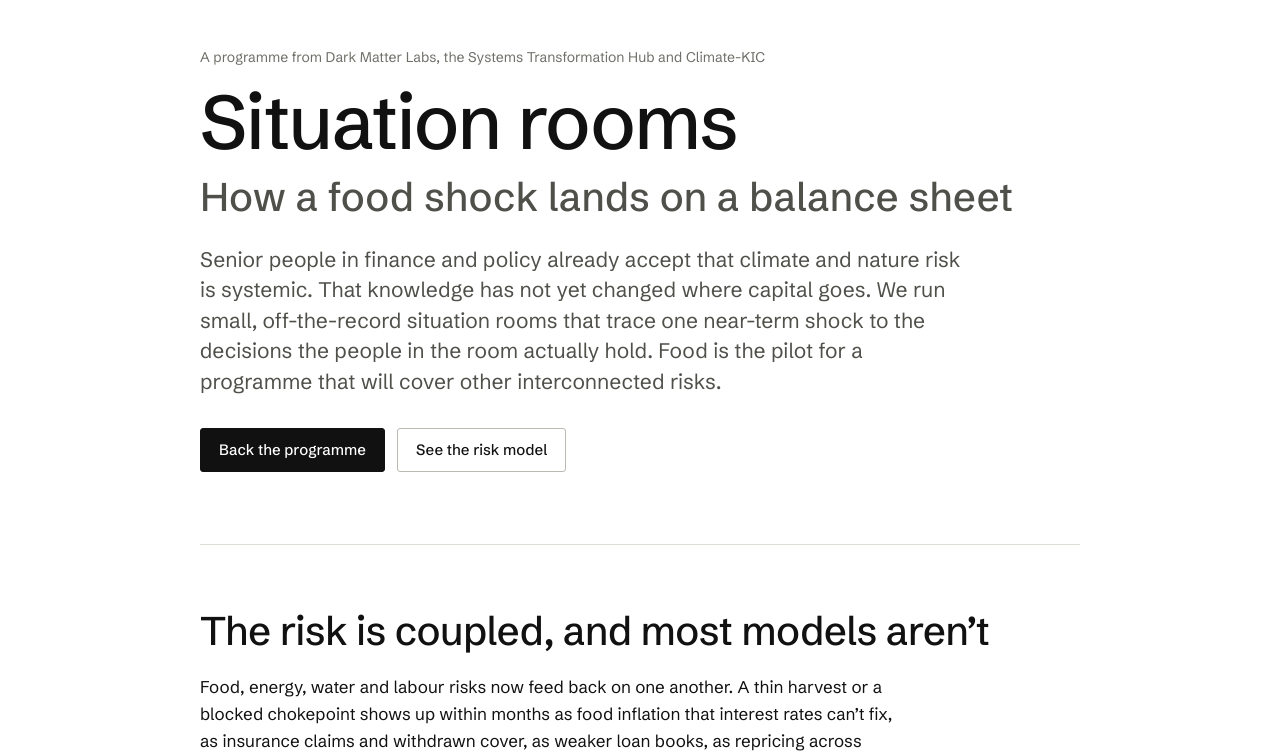
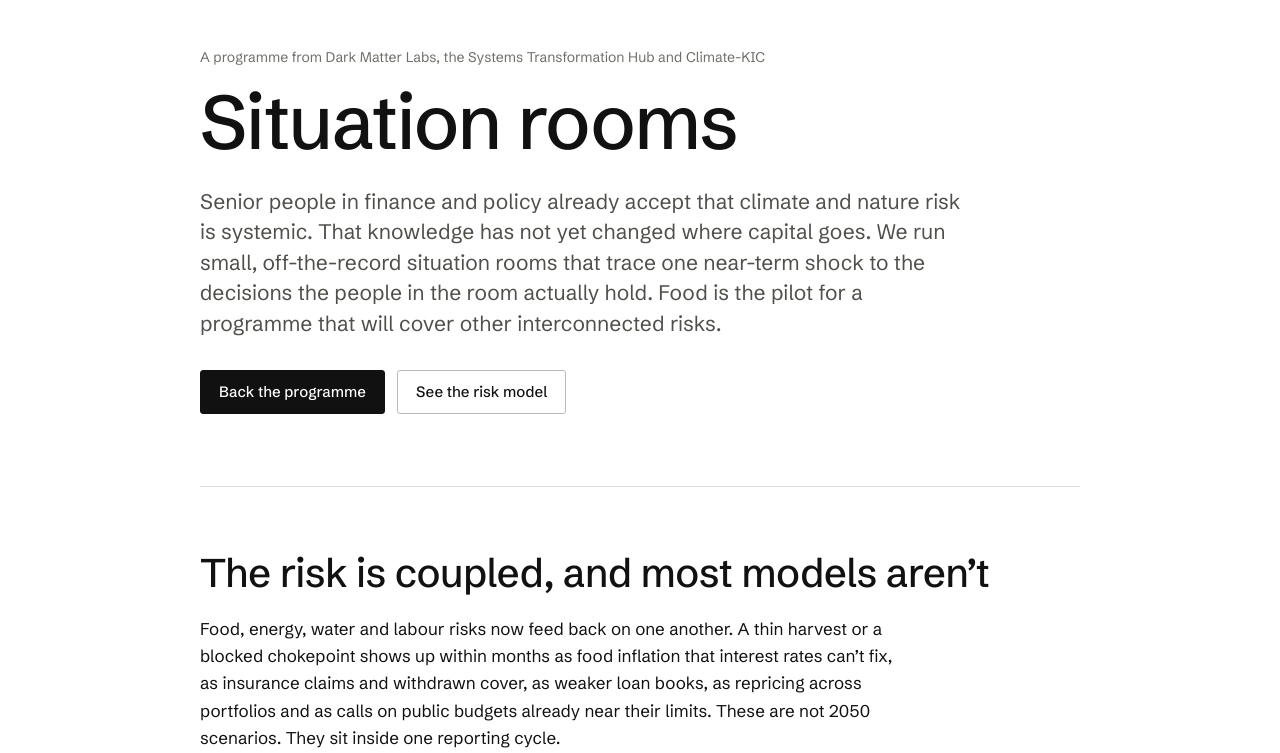
Before and after one commit to Dark-Matter-Labs/food-systems, a plain HTML site: page situation-rooms.html in a window 1280 px wide. Shown: the part 54-807 px from the top of the page. Drawn offline with Linux system fonts and the light colour scheme.

Commit message:
Remove the subtitle from both situation-room pages
Co-Authored-By: Claude Opus 5.5 <noreply@anthropic.com>
Claude-Session: https://claude.ai/code/session_014WTqevqxk3icJvFawm6Zpe

```diff
--- a/assets/fai/pages.json
+++ b/assets/fai/pages.json
@@ -337,7 +337,7 @@
       "scope": "london",
       "status": "live",
       "listed": false,
-      "title": "Situation rooms: how a food shock lands on a balance sheet",
+      "title": "Situation rooms",
       "summary": "Small, off-the-record situation rooms that trace a near-term shock to the decisions finance and policy leaders hold, starting with food.",
       "pdf": false,
       "surface": "paper"
--- a/situation-rooms.html
+++ b/situation-rooms.html
@@ -4,7 +4,7 @@
 <meta charset="UTF-8">
 <meta name="viewport" content="width=device-width, initial-scale=1.0">
 <meta name="robots" content="noindex, nofollow">
-<title>Situation rooms: how a food shock lands on a balance sheet — Food as Infrastructure</title>
+<title>Situation rooms — Food as Infrastructure</title>
 <style>
   /* A document on paper, written for potential backers. Tokens come from assets/fai/fai.css (loaded after this block). */
   *{box-sizing:border-box;}
@@ -23,7 +23,6 @@
   h1{font-size:clamp(40px,6vw,76px); font-weight:500; line-height:1.02;}
   .lede{font-size:21px; line-height:1.45; color:var(--fai-ink-2); margin-top:24px; max-width:60ch;}
   @media (max-width:760px){ .lede{font-size:19px;} }
-  .subtitle{font-size:clamp(24px,3.4vw,40px); font-weight:500; line-height:1.15; color:var(--fai-ink-2); margin-top:12px; max-width:none;}
   .actions{display:flex; flex-wrap:wrap; gap:12px; margin-top:32px;}
   .btn{display:inline-block; font-size:15px; font-weight:500; line-height:1.2; padding:12px 18px; border-radius:3px; text-decoration:none; border:1px solid var(--fai-rule-strong); color:var(--fai-ink); transition:background var(--fai-ease),border-color var(--fai-ease),color var(--fai-ease);}
   .btn:hover{border-color:var(--fai-ink); color:var(--fai-ink);}
@@ -87,17 +86,17 @@
 <meta property="og:site_name" content="Food as Infrastructure, Dark Matter Labs">
 <meta property="og:locale" content="en_GB">
 <meta property="og:url" content="https://food.darkmatterlabs.org/situation-rooms.html">
-<meta property="og:title" content="Situation rooms: how a food shock lands on a balance sheet">
+<meta property="og:title" content="Situation rooms">
 <meta property="og:description" content="Small, off-the-record situation rooms that trace a near-term shock to the decisions finance and policy leaders hold, starting with food.">
 <meta property="og:image" content="https://food.darkmatterlabs.org/assets/fai/social/situation-rooms.png">
 <meta property="og:image:width" content="1200">
 <meta property="og:image:height" content="630">
-<meta property="og:image:alt" content="Situation rooms: how a food shock lands on a balance sheet. Food as Infrastructure, Dark Matter Labs.">
+<meta property="og:image:alt" content="Situation rooms. Food as Infrastructure, Dark Matter Labs.">
 <meta name="twitter:card" content="summary_large_image">
-<meta name="twitter:title" content="Situation rooms: how a food shock lands on a balance sheet">
+<meta name="twitter:title" content="Situation rooms">
 <meta name="twitter:description" content="Small, off-the-record situation rooms that trace a near-term shock to the decisions finance and policy leaders hold, starting with food.">
 <meta name="twitter:image" content="https://food.darkmatterlabs.org/assets/fai/social/situation-rooms.png">
-<meta name="twitter:image:alt" content="Situation rooms: how a food shock lands on a balance sheet. Food as Infrastructure, Dark Matter Labs.">
+<meta name="twitter:image:alt" content="Situation rooms. Food as Infrastructure, Dark Matter Labs.">
 <link rel="icon" href="assets/fai/favicon.svg" type="image/svg+xml">
 <link rel="preconnect" href="https://fonts.googleapis.com">
 <link rel="preconnect" href="https://fonts.gstatic.com" crossorigin>
@@ -124,7 +123,6 @@
 <header class="doc">
   <p class="kicker">A programme from Dark Matter Labs, the Systems Transformation Hub and Climate-KIC</p>
   <h1>Situation rooms</h1>
-  <p class="subtitle">How a food shock lands on a balance sheet</p>
   <p class="lede">Senior people in finance and policy already accept that climate and nature risk is systemic. That knowledge has not yet changed where capital goes. We run small, off-the-record situation rooms that trace one near-term shock to the decisions the people in the room actually hold. Food is the pilot for a programme that will cover other interconnected risks.</p>
   <div class="actions">
     <a class="btn primary" href="#back">Back the programme</a>
```
Also changed, not shown: nutrition-continuity-exercise.html (+0 -2 lines), assets/fai/social/situation-rooms.png.
